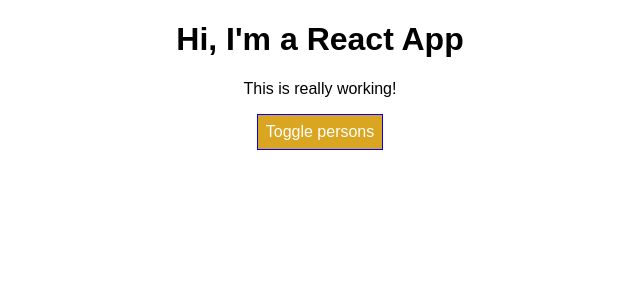
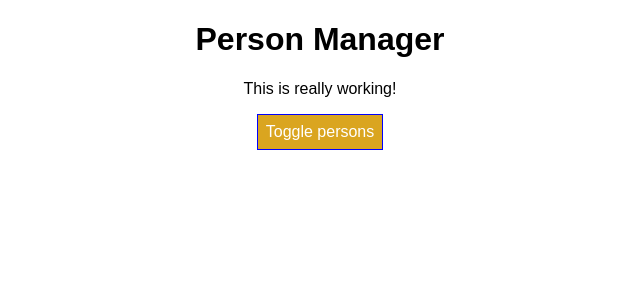
Before and after one commit to Nduba254/react-complete-guide, a React app: page / in a window 1280 px wide. Shown: the top 300 px of the page, without its empty margins (320-960 px from the left). Built offline with nearby package versions, Linux system fonts and the light colour scheme.

Commit message:
some update

```diff
--- /dev/null
+++ b/src/Components/Cockpit/Cockpit.css
@@ -0,0 +1,27 @@
+.red {
+    color: red;
+}
+.bold {
+  font-weight: bold;
+}
+
+.Cockpit button {
+  background-color: goldenrod;
+color: white;
+font: inherit;
+border: 1px solid blue;
+padding: 8px;
+cursor: pointer;
+}
+
+
+.Cockpit button:hover {
+  background-color:lightgreen;
+  color: black;
+}
+.Cockpit button.Red{
+  background-color: red;
+}
+.Cockpit button.Red.hover{
+  background-color: salmon;
+}
--- /dev/null
+++ b/src/Components/Cockpit/Cockpit.js
@@ -0,0 +1,30 @@
+import React from 'react';
+import classes from './Cockpit.css';
+
+
+const cockpit = (props) => {
+    const assignedClasses = [ ];
+    let btnClass = ' ' ;
+    if (props.showPersons) {
+    btnClass = classes.Red;
+    }
+
+
+    if (props.persons.length <=2 ) {
+      assignedClasses.push(classes.red); //classes =['red]
+    }
+    if (props.persons.length <= 1){
+      assignedClasses.push(classes.bold); //classes = ['red', 'bold']
+    }
+    return (
+        <div className = {classes.Cockpit}>
+            <h1>{props.title}</h1>
+        <p className = {assignedClasses.join(' ')} >This is really working!</p>
+       <button className={btnClass}
+        onClick={props.clicked}> Toggle persons
+        </button>
+        </div>
+    );
+};
+
+export default cockpit;
--- a/src/Components/Persons/Person/Person.js
+++ b/src/Components/Persons/Person/Person.js
@@ -3,7 +3,7 @@ import React from 'react';
 import classes from './Person.css';
 
 const Person = ( props ) => {
-
+    console.log('[Person.js] rendering...');
     return (
         //<div className= "Person" style = {style}>
         <div className = {classes.Person}>
--- a/src/Components/Persons/Persons.js
+++ b/src/Components/Persons/Persons.js
@@ -1,15 +1,19 @@
 import React from 'react';
 import Person from './Person/Person';
 
-const Persons = (props) => props.persons.map((person, index) => {
+const persons = (props) => {
+    console.log('[Persons.js] rendering...');
+    return props.persons.map( ( person, index ) => {
           return  (
             <Person
-          click= { () => props.clicked(index)}
+            click= {() => props.clicked( index )}
             name={person.name}
             age={person.age}
             key = {person.id}
           changed = {( event ) => props.changed( event, person.id)} />
           )
   } );
+  };
 
-export default Persons;
+
+export default persons;
--- a/src/containers/App.css
+++ b/src/containers/App.css
@@ -1,31 +1,3 @@
 .App {
   text-align: center;
 }
-
-.red {
-    color: red;
-}
-.bold {
-  font-weight: bold;
-}
-
-.App button {
-  background-color: goldenrod;
-color: white;
-font: inherit;
-border: 1px solid blue;
-padding: 8px;
-cursor: pointer;
-}
-
-
-.App button:hover {
-  background-color:lightgreen;
-  color: black;
-}
-.App button.Red{
-  background-color: red;
-}
-.App button.Red.hover{
-  background-color: salmon;
-}
--- a/src/containers/App.js
+++ b/src/containers/App.js
@@ -1,9 +1,14 @@
 import React, { Component } from 'react';
 import classes from './App.css';
-import Person from '../Components/Persons/Person/Person';
-//import './Person/Person.css';
+//import Person from '../Components/Persons/Person/Person';
+import Persons from '../Components/Persons/Persons';
+import Cockpit from '../Components/Cockpit/Cockpit';
 
 class App extends Component {
+  constructor(props){
+    super(props);
+    console.log('[App.js] constructor');
+  }
   state = {
     persons: [
       { id: 'asd', name: 'Madeline',   age: 20 },
@@ -15,6 +20,17 @@ class App extends Component {
     otherState: 'some other value',
     showPersons: false
   };
+
+  static getDerivedStateFromProps(props, state){
+    console.log('[App.js] getDerivedStateFromProps', props)
+    return state;
+  }
+  componentWillMount(){
+    console.log('[App.js componentWillMount');
+  }
+  componentDidMount(){
+    console.log('[App.js] componentDidMount');
+  }
 
   nameChangeHandler = (event, id ) => {
     const personIndex = this.state.persons.findIndex(p =>{
@@ -48,40 +64,25 @@ class App extends Component {
   }
 
   render() {
+    console.log('[App.js] render')
     let persons = null;
-
-    let btnClass = [ ] ;
 
     //dynamically rendering content (outputs our content to our template/fn)
     if (this.state.showPersons){
-      persons = (
-        <div>
-       <Persons persons = {this.state.persons}
-       clicked ={this.state.clicked}
-       changed = {this.state.changed} />
-          </div>
+      persons = <Persons
+       persons = {this.state.persons}
+       clicked ={this.deletePersonHandler}
+       changed = {this.nameChangeHandler} />
+    };
 
-      );
-
-      btnClass.push(classes.red);
-    }
-
-    const assignedClasses = [ ];
-      if (this.state.persons.length <=2 ) {
-        assignedClasses.push(classes.red); //classes =['red]
-      }
-      if (this.state.persons.length <= 1){
-        assignedClasses.push(classes.bold); //classes = ['red', 'bold']
-      }
    return (
 
       <div className= {classes.App}>
-        <h1>Hi, I'm a React App</h1>
-        <p className = {assignedClasses.join(' ')} >This is really working!</p>
-       <button className={btnClass.join(' ')}
-        onClick={this.togglePersonsHandler}> Toggle persons
-        </button>
-
+        <Cockpit
+        title= {this.props.appTitle}
+        showPersons= {this.state.showPersons}
+        persons ={this.state.persons}
+        clicked = {this.togglePersonsHandler}/>
         {persons}
       </div>
 
--- a/src/index.js
+++ b/src/index.js
@@ -4,5 +4,5 @@ import './index.css';
 import App from './containers/App';
 import registerServiceWorker from './registerServiceWorker';
 
-ReactDOM.render(<App />, document.getElementById('root'));
+ReactDOM.render(<App appTitle = "Person Manager" />, document.getElementById('root'));
 registerServiceWorker();
```
Lines whose indentation alone changed are shown as unchanged.
